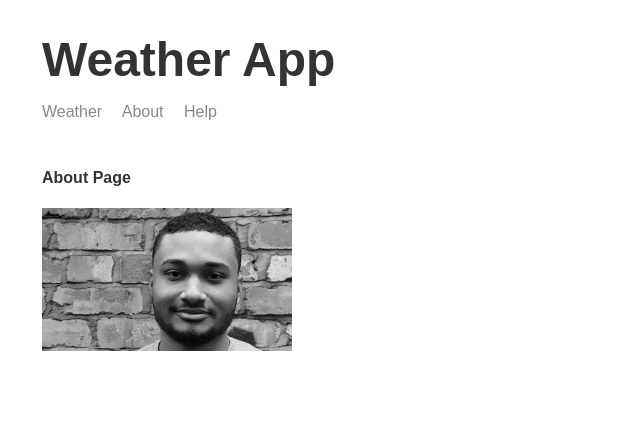
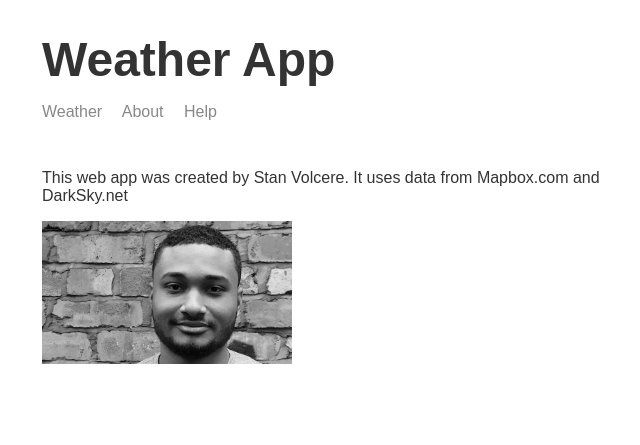
Before and after one commit to stanvolcere/node3-weather-app, a Node server app: page /about in a window 1280 px wide. Shown: the top 445 px of the page, without its empty margins (298-938 px from the left). Run offline with Node 20, Linux system fonts and the light colour scheme; some libraries are stand-ins or nearby versions.

Commit message:
added about text on about page

```diff
--- a/templates/views/about.hbs
+++ b/templates/views/about.hbs
@@ -11,7 +11,7 @@
 <body>
     <div class="main-content">
         {{>header}}
-        <h4>About Page</h4>
+        <p>This web app was created by Stan Volcere. It uses data from Mapbox.com and DarkSky.net</p>
         <img class="portrait" src="/img/picme2.png" alt="">
     </div>
 
```
